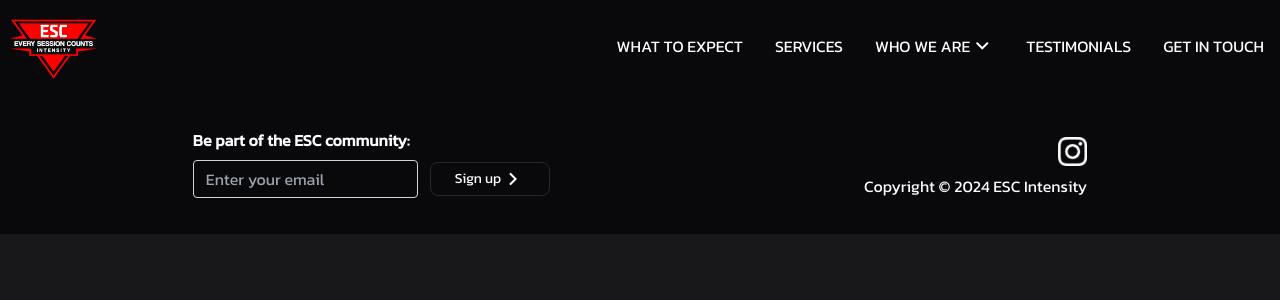
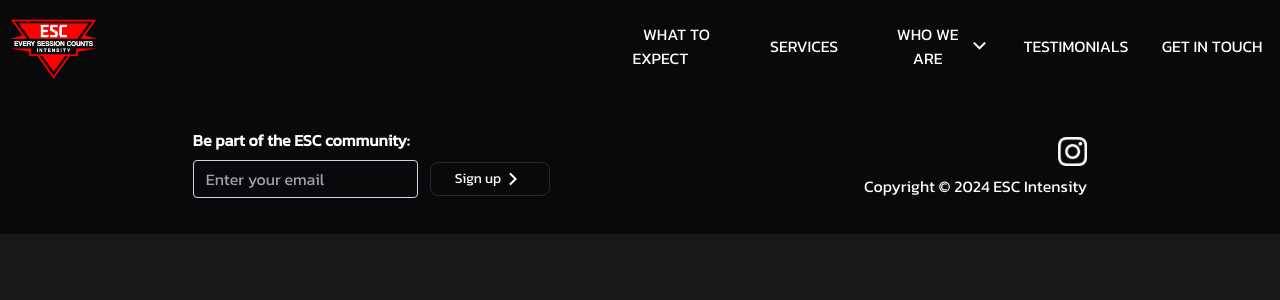
Before and after one commit to dee-lab/escintensity, a Next.js app: page /waitlist in a window 1280 px wide. Shown: the top 300 px of the page. Built offline with nearby package versions, Linux system fonts and the light colour scheme.

Commit message:
Fix burger menu

```diff
--- a/app/ui/components/burger-menu.jsx
+++ b/app/ui/components/burger-menu.jsx
@@ -1,12 +1,15 @@
-import './burger-menu.css';
+import "./burger-menu.css";
 
-const BurgerMenuIcon = () => {
-
-  return (
-    <label className="burger-menu">
-      <input type="checkbox" />
-    </label>
-  );
-}
+const BurgerMenuIcon = ({ setIsChecked, isChecked }) => {
+	return (
+		<label className='burger-menu'>
+			<input
+				type='checkbox'
+				checked={isChecked}
+				onChange={() => setIsChecked(!isChecked)}
+			/>
+		</label>
+	);
+};
 
 export default BurgerMenuIcon;
--- a/app/ui/nav.jsx
+++ b/app/ui/nav.jsx
@@ -25,11 +25,12 @@ const NAVITEMS = [
 	// {label: "Podcast", link: "./podcast"},
 ];
 
-const NavItems = () => {
+const NavItems = ({ setIsChecked, isChecked }) => {
 	const [dropdownOpen, setDropdownOpen] = useState(false);
 	const dropdownRef = useRef(null);
 
 	const handleClickOutside = (event) => {
+		// If the dropdownRef exists and the click is NOT inside the dropdown
 		if (dropdownRef.current && !dropdownRef.current.contains(event.target)) {
 			setDropdownOpen(false);
 		}
@@ -48,12 +49,12 @@ const NavItems = () => {
 					ref={dropdownRef}
 					className={`${
 						styles.navItem
-					} relative inline-block focus:outline-none focus-visible:ring ${
+					} relative inline-block focus:outline-none focus-visible:ring text-center ${
 						dropdownOpen ? "bg-red-800" : "bg-zinc-950"
 					}`}
 				>
 					<button
-						className='dropbtn flex items-center justify-between py-4 px-4'
+						className='dropbtn flex align-middle items-center justify-between px-4'
 						onClick={() => setDropdownOpen(true)}
 						dropdownOpen={dropdownOpen}
 						aria-haspopup='true'
@@ -94,7 +95,11 @@ const NavItems = () => {
 
 		return (
 			<li key={item.label} className={`${styles.navItem}`}>
-				<Link href={item.link} className={`${styles.navLink}`}>
+				<Link
+					href={item.link}
+					className={`${styles.navLink}`}
+					onClick={() => setIsChecked(!isChecked)}
+				>
 					{item.label}
 				</Link>
 			</li>
@@ -109,6 +114,8 @@ const NavItems = () => {
 };
 
 const NavBar = () => {
+	const [isChecked, setIsChecked] = useState(false);
+
 	return (
 		<div className={`${styles.navBar} flex justify-between items-center`}>
 			<Link href='/'>
@@ -128,9 +135,9 @@ const NavBar = () => {
 				/>
 			</Link>
 			<div className='navbar h-14 lg:hidden'>
-				<BurgerMenuIcon />
-				<section className='navScreen'>
-					<NavItems />
+				<BurgerMenuIcon setIsChecked={setIsChecked} isChecked={isChecked} />
+				<section className='navScreen w-screen'>
+					<NavItems setIsChecked={setIsChecked} isChecked={isChecked} />
 				</section>
 			</div>
 			<div className='hidden lg:block'>
--- a/app/ui/styles.jsx
+++ b/app/ui/styles.jsx
@@ -1,9 +1,13 @@
 const styles = {
-  navBar: 'bg-zinc-950 text-white sticky top-0 z-10',
-  navList: 'nav-list flex flex-col lg:flex-row lg:justify-end lg:items-center list-none m-0 px-0',
-  navItem: "nav-item uppercase no-underline hover:bg-red-800 hover:cursor-pointer",
-  navLink: "uppercase no-underline hover:bg-red-800 hover:cursor-pointer py-4 px-4",
-  navDropdownLink: "uppercase no-underline hover:bg-red-800 hover:cursor-pointer",
-}
+	navBar: "bg-zinc-950 text-white sticky top-0 z-10",
+	navList:
+		"nav-list flex flex-col lg:flex-row lg:justify-end items-center list-none m-0 px-0",
+	navItem:
+		"nav-item uppercase no-underline hover:bg-red-800 hover:cursor-pointer py-4 lg:py-1 text-center w-full",
+	navLink:
+		"uppercase no-underline hover:bg-red-800 hover:cursor-pointer py-4 px-4 ",
+	navDropdownLink:
+		"uppercase no-underline hover:bg-red-800 hover:cursor-pointer",
+};
 
-export default styles
+export default styles;
```
